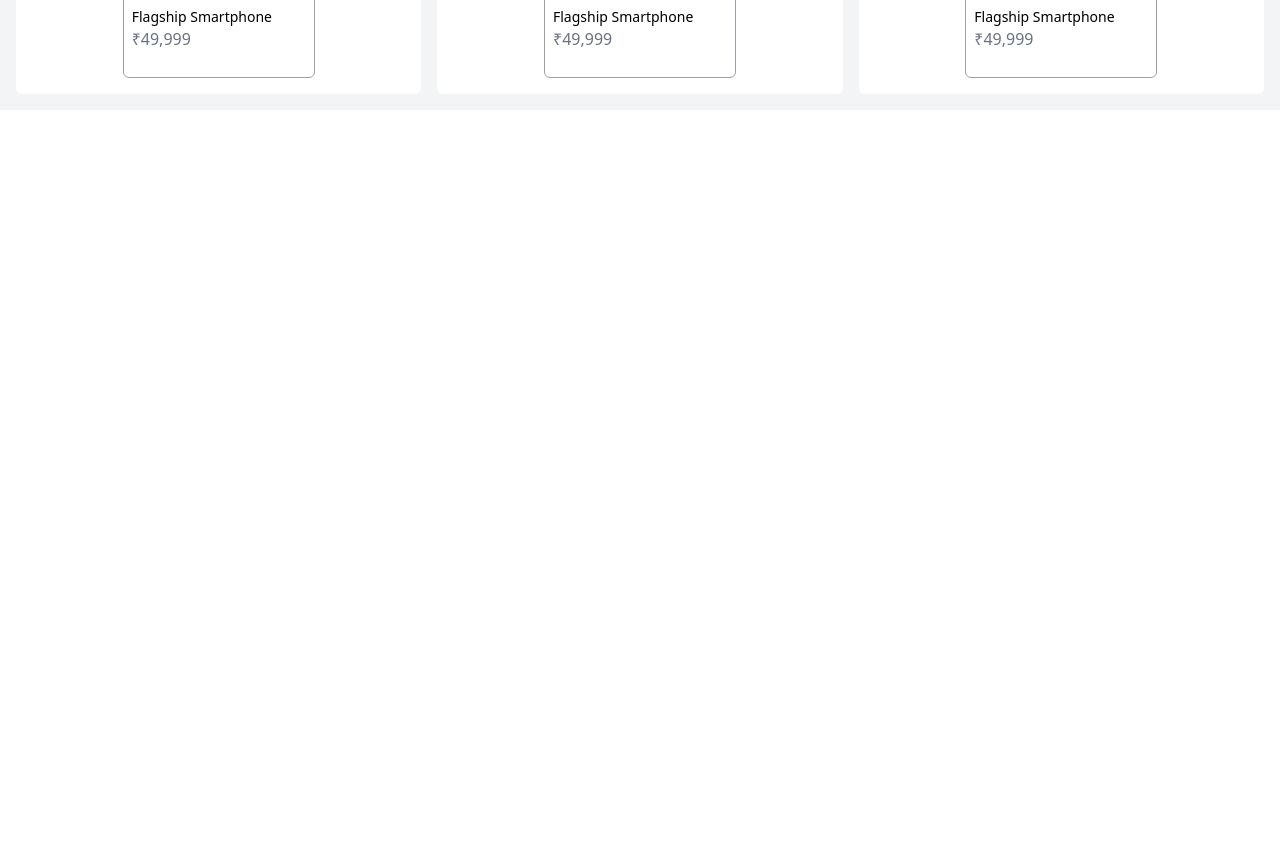
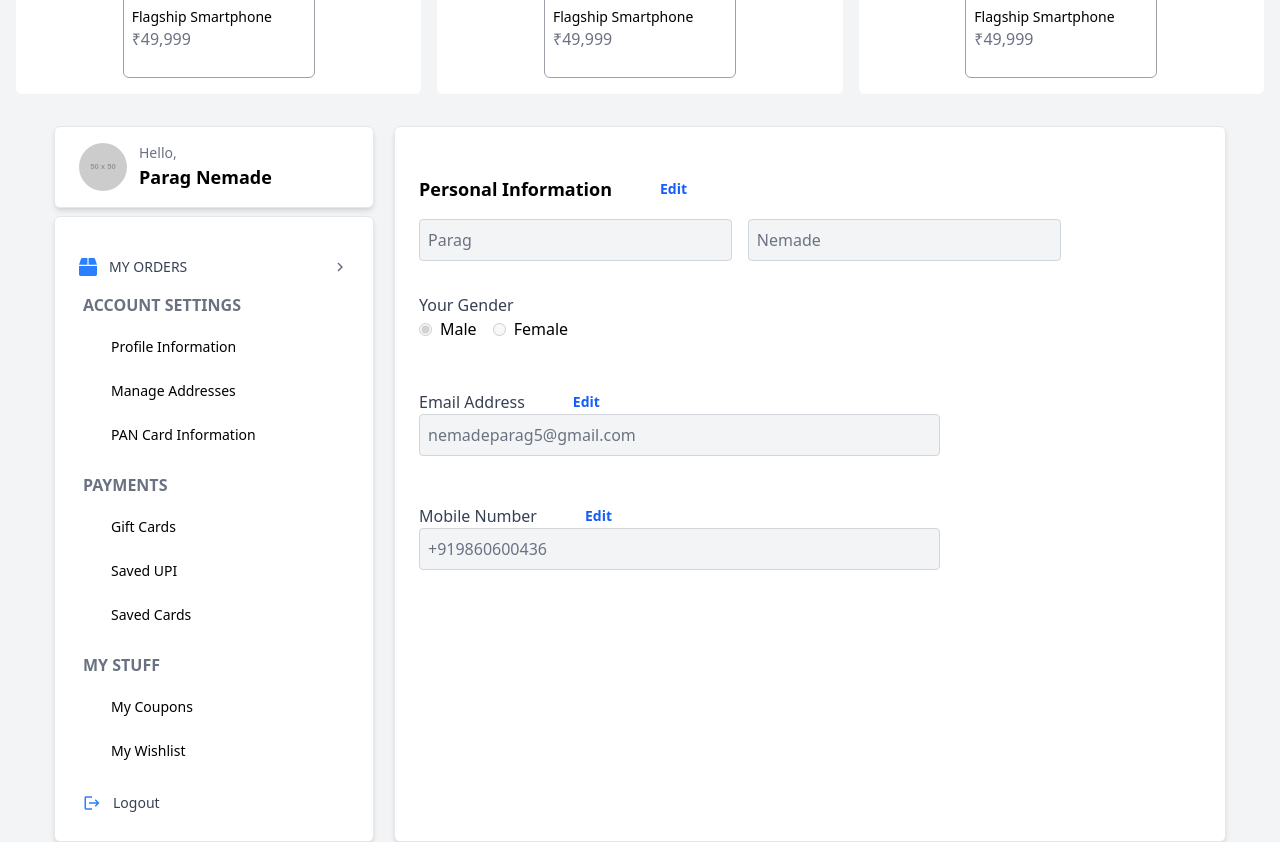
Before and after one commit to nemadeparag/Ecommerce, a React (Vite) app: page / in a window 1280 px wide. Shown: the part 2260-3102 px from the top of the page. Before the commit the page ends 2386 px from the top, so only its background shows below. Built offline with nearby package versions, Linux system fonts and the light colour scheme.

Commit message:
added profile section

```diff
--- a/src/App.jsx
+++ b/src/App.jsx
@@ -1,8 +1,9 @@
 import "./App.css";
 import Header from "./Components/Header/header.jsx";
-
 import { BrowserRouter, Route, Routes } from 'react-router-dom';
 import Home from "./Components/Home/Home.jsx";
+import Profile from "./Components/Profile/Profile.jsx";
+import PersonalInformation from "./Components/Profile/PersonalInformation.jsx";
 
 
 function App() {
@@ -14,10 +15,10 @@ function App() {
         <Header />
         <Routes>
 
-        <Route path="/" element={<Home/>}/>
-
+          <Route path="/" element={<Home/>}/>
 
         </Routes>
+        <Profile/>
         </BrowserRouter>
       </div>
     </>
--- /dev/null
+++ b/src/Components/Profile/PersonalInformation.jsx
@@ -0,0 +1,189 @@
+import React, { useState } from "react";
+
+const PersonalInformation = () => {
+  const [editSection, setEditSection] = useState(null);
+  const [formData, setFormData] = useState({
+    firstName: "Parag",
+    lastName: "Nemade",
+    gender: "male",
+    email: "nemadeparag5@gmail.com",
+    mobile: "+919860600436",
+  });
+
+  const handleChange = (e) => {
+    setFormData({ ...formData, [e.target.name]: e.target.value });
+  };
+
+  const handleEdit = (section) => {
+    setEditSection(section);
+  };
+
+  const handleSave = () => {
+    alert("Profile Updated Successfully!");
+    setEditSection(null);
+  };
+
+  const handleCancel = () => {
+    setEditSection(null);
+  };
+
+  const inputStyle = (isEditable) =>
+    `w-2/3 p-2 border rounded ${
+      isEditable
+        ? "text-black border-gray-500 bg-white"
+        : "text-gray-500 border-gray-300 bg-gray-100"
+    }`;
+
+  return (
+    <div className="w-[65%] bg-white p-6 shadow-md border border-gray-200 rounded-md">
+      <div className="flex mt-6 gap-12 items-center mb-4">
+        <h2 className="text-lg font-semibold">Personal Information</h2>
+        {editSection !== "personal" ? (
+          <button
+            onClick={() => handleEdit("personal")}
+            className="text-blue-600 text-sm font-semibold"
+          >
+            Edit
+          </button>
+        ) : (
+          <button
+            onClick={handleCancel}
+            className="text-blue-600 text-sm font-semibold"
+          >
+            Cancel
+          </button>
+        )}
+      </div>
+      <div className="flex gap-4 mb-4">
+        <input
+          type="text"
+          name="firstName"
+          value={formData.firstName}
+          disabled={editSection !== "personal"}
+          onChange={handleChange}
+          className={`${inputStyle(editSection === "personal")} w-[40%]`}
+        />
+        <input
+          type="text"
+          name="lastName"
+          value={formData.lastName}
+          disabled={editSection !== "personal"}
+          onChange={handleChange}
+          className={`${inputStyle(editSection === "personal")} w-[40%]`}
+        />
+        {editSection === "personal" && (
+          <button
+            onClick={handleSave}
+            className="bg-blue-600 text-white px-4 py-1 w-[120px] rounded"
+          >
+            SAVE
+          </button>
+        )}
+      </div>
+
+      <div className="mt-8 mb-4">
+        <p className="text-gray-700">Your Gender</p>
+        <label className="inline-flex items-center mr-4">
+          <input
+            type="radio"
+            name="gender"
+            value="male"
+            checked={formData.gender === "male"}
+            disabled={editSection !== "personal"}
+            onChange={handleChange}
+            className="mr-2"
+          />
+          Male
+        </label>
+        <label className="inline-flex items-center">
+          <input
+            type="radio"
+            name="gender"
+            value="female"
+            checked={formData.gender === "female"}
+            disabled={editSection !== "personal"}
+            onChange={handleChange}
+            className="mr-2"
+          />
+          Female
+        </label>
+      </div>
+
+      <div className="flex gap-12 items-center mt-12">
+        <p className="text-gray-700 font-medium">Email Address</p>
+        {editSection !== "email" ? (
+          <button
+            onClick={() => handleEdit("email")}
+            className="text-blue-600 text-sm font-semibold"
+          >
+            Edit
+          </button>
+        ) : (
+          <button
+            onClick={handleCancel}
+            className="text-blue-600 text-sm font-semibold"
+          >
+            Cancel
+          </button>
+        )}
+      </div>
+      <div className="flex gap-4 mb-4">
+        <input
+          type="email"
+          name="email"
+          value={formData.email}
+          disabled={editSection !== "email"}
+          onChange={handleChange}
+          className={inputStyle(editSection === "email")}
+        />
+        {editSection === "email" && (
+          <button
+            onClick={handleSave}
+            className="bg-blue-600 text-white px-4 py-2 w-[120px] rounded"
+          >
+            SAVE
+          </button>
+        )}
+      </div>
+
+      <div className="flex gap-12 items-center mt-12">
+        <p className="text-gray-700 font-medium">Mobile Number</p>
+        {editSection !== "mobile" ? (
+          <button
+            onClick={() => handleEdit("mobile")}
+            className="text-blue-600 text-sm font-semibold"
+          >
+            Edit
+          </button>
+        ) : (
+          <button
+            onClick={handleCancel}
+            className="text-blue-600 text-sm font-semibold"
+          >
+            Cancel
+          </button>
+        )}
+      </div>
+      <div className="flex gap-4">
+        <input
+          type="tel"
+          name="mobile"
+          value={formData.mobile}
+          disabled={editSection !== "mobile"}
+          onChange={handleChange}
+          className={inputStyle(editSection === "mobile")}
+        />
+        {editSection === "mobile" && (
+          <button
+            onClick={handleSave}
+            className="bg-blue-600 text-white px-4 py-2 w-[120px] rounded"
+          >
+            SAVE
+          </button>
+        )}
+      </div>
+    </div>
+  );
+};
+
+export default PersonalInformation;
--- a/src/Components/Profile/Profile.jsx
+++ b/src/Components/Profile/Profile.jsx
@@ -1,9 +1,12 @@
 import React from 'react'
+import ProfileSidebar from './ProfileSidebar'
+import PersonalInformation from './PersonalInformation'
 
 function Profile() {
   return (
-    <div>
-
+    <div className='flex justify-center gap-5'>
+      <ProfileSidebar/>
+      <PersonalInformation/>
     </div>
   )
 }
--- a/src/Components/Profile/ProfileSidebar.jsx
+++ b/src/Components/Profile/ProfileSidebar.jsx
@@ -1,11 +1,86 @@
-import React from 'react'
+import React from "react";
+
+import { FaBox } from "react-icons/fa";
+import { MdKeyboardArrowRight, MdLogout } from "react-icons/md";
 
 function ProfileSidebar() {
   return (
-    <div>
+    <div className="w-[25%]">
+      {/* User Profile */}
+      <div className="flex bg-white items-center gap-3 py-4 px-6  shadow-md border border-gray-200 rounded-md">
+        <img
+          src="https://via.placeholder.com/50"
+          alt="User"
+          className="w-12 h-12 rounded-full"
+        />
+        <div>
+          <p className="text-gray-500 text-sm">Hello,</p>
+          <p className="font-bold text-lg">Parag Nemade</p>
+        </div>
+      </div>
 
+      {/* Menu */}
+      <nav className="mt-2  p-4 bg-white shadow-md border border-gray-200 rounded-md">
+        {/* My Orders */}
+        <div className="flex justify-between items-center mt-4 p-2 text-gray-700 font-medium cursor-pointer hover:bg-gray-100 rounded-md">
+          <div className="flex items-center gap-3">
+            <FaBox className="text-blue-500 text-lg" />
+            <span className="text-sm">MY ORDERS</span>
+          </div>
+          <MdKeyboardArrowRight className="text-gray-500 text-lg" />
+        </div>
+
+        {/* Account Settings */}
+        <h2 className="mt-2 text-gray-500  font-bold  pl-3">
+          ACCOUNT SETTINGS
+        </h2>
+        <div className="mt-2">
+          <div className="p-3 pl-10 text-sm cursor-pointer hover:bg-gray-200 rounded-md ">
+            Profile Information
+          </div>
+          <div className="p-3 pl-10 text-sm cursor-pointer hover:bg-gray-200 rounded-md">
+            Manage Addresses
+          </div>
+          <div className="p-3 pl-10 text-sm cursor-pointer hover:bg-gray-200 rounded-md">
+            PAN Card Information
+          </div>
+        </div>
+
+        {/* Payments */}
+        <h2 className="mt-4  text-gray-500  font-bold pl-3">PAYMENTS</h2>
+        <div className="mt-2">
+          <div className="p-3 pl-10 flex justify-between items-center text-sm cursor-pointer hover:bg-gray-200 rounded-md">
+            Gift Cards
+          </div>
+          <div className="p-3 pl-10 text-sm cursor-pointer hover:bg-gray-200 rounded-md">
+            Saved UPI
+          </div>
+          <div className="p-3 pl-10 text-sm cursor-pointer hover:bg-gray-200 rounded-md">
+            Saved Cards
+          </div>
+        </div>
+
+        {/* My Stuff */}
+        <h2 className="mt-4  text-gray-500  font-bold pl-3">MY STUFF</h2>
+        <div className="mt-2">
+          <div className="p-3 pl-10 flex justify-between items-center text-sm cursor-pointer hover:bg-gray-200 rounded-md">
+            My Coupons
+          </div>
+          <div className="p-3 pl-10 text-sm cursor-pointer hover:bg-gray-200 rounded-md">
+            My Wishlist
+          </div>
+        </div>
+
+        {/* Logout */}
+        <div className="flex justify-between mt-2 items-center p-3 text-gray-700 font-medium cursor-pointer hover:bg-gray-100 rounded-md">
+          <div className="flex items-center gap-3">
+            <MdLogout className="text-blue-500 text-lg" />
+            <span className="text-sm">Logout</span>
+          </div>
+        </div>
+      </nav>
     </div>
-  )
+  );
 }
 
-export default ProfileSidebar
+export default ProfileSidebar;
```
Also changed, not shown: src/Components/Home/CategoryItem.jsx (+61 -16 lines), db.json, src/Components/Home/Home.jsx (line endings or trailing spaces).
